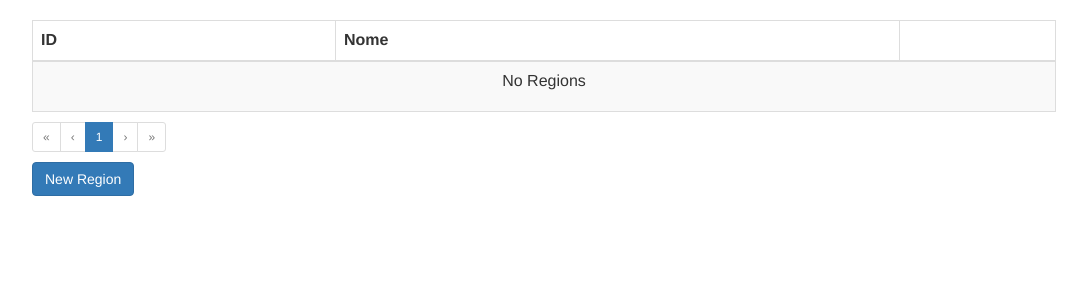
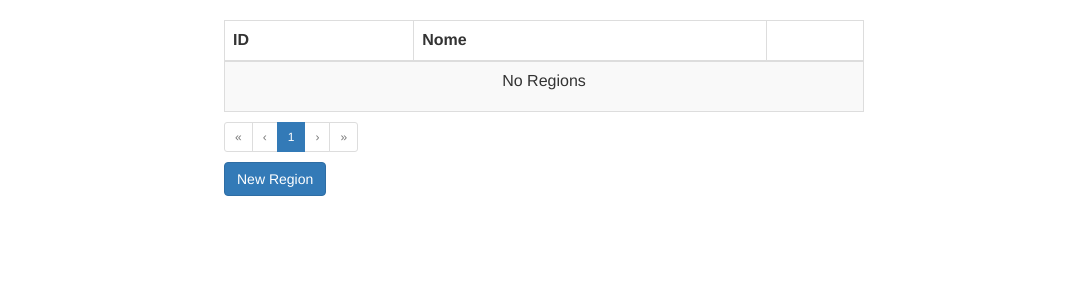
Before and after one commit to thiagolsfortunato/OqFazer-, a Java web app: page /web_app/html/region.html in a window 1280 px wide. Shown: the top 300 px of the page, without its empty margins (96-1183 px from the left). Run offline with Tomcat 11, a stand-in JSP engine, Linux system fonts and the light colour scheme; some libraries are stand-ins or nearby versions.

Commit message:
Update Front Region
Load Cities

```diff
--- a/Project/OqFazer/WebContent/web_app/css/region/region.css
+++ b/Project/OqFazer/WebContent/web_app/css/region/region.css
@@ -1 +1,7 @@
 @import url("../comum/comum.css");
+
+div.conteudo {
+    width: 50%;
+    margin-left: 25%;
+    margin-right: 20%;
+}
--- a/Project/OqFazer/WebContent/web_app/js/region/region.js
+++ b/Project/OqFazer/WebContent/web_app/js/region/region.js
@@ -22,7 +22,6 @@
 		$http.get(urlPath + 'searchAllCities.action', {
 			cache : false
 		}).success(function(response) {
-			console.log(response);
 			buildListCities(response);
 		});
 	};
@@ -35,6 +34,7 @@
 		};
 
 		var data1 = JSON.stringify(data);
+		console.log(data1);
 		jQuery.ajax({
 			url : urlPath + 'insert.action',
 			data : data1,
@@ -80,6 +80,7 @@
 			};
 
 			var data1 = JSON.stringify(data);
+
 			jQuery.ajax({
 				url : urlPath + 'update.action',
 				data : data1,
@@ -108,7 +109,6 @@
 
 	function buildListCities(response) {
 		$scope.cities = response.context.cities;
-		console.log($scope.cities);
 		$scope.currentPage = 1;
 		$scope.$applyAsync();
 	}
@@ -116,7 +116,6 @@
 	function closeModal() {
 		jQuery('#modalForm').modal('hide');
 	}
-	;
 
 	setTimeout(function() {
 		$scope.loadRegions();
```
